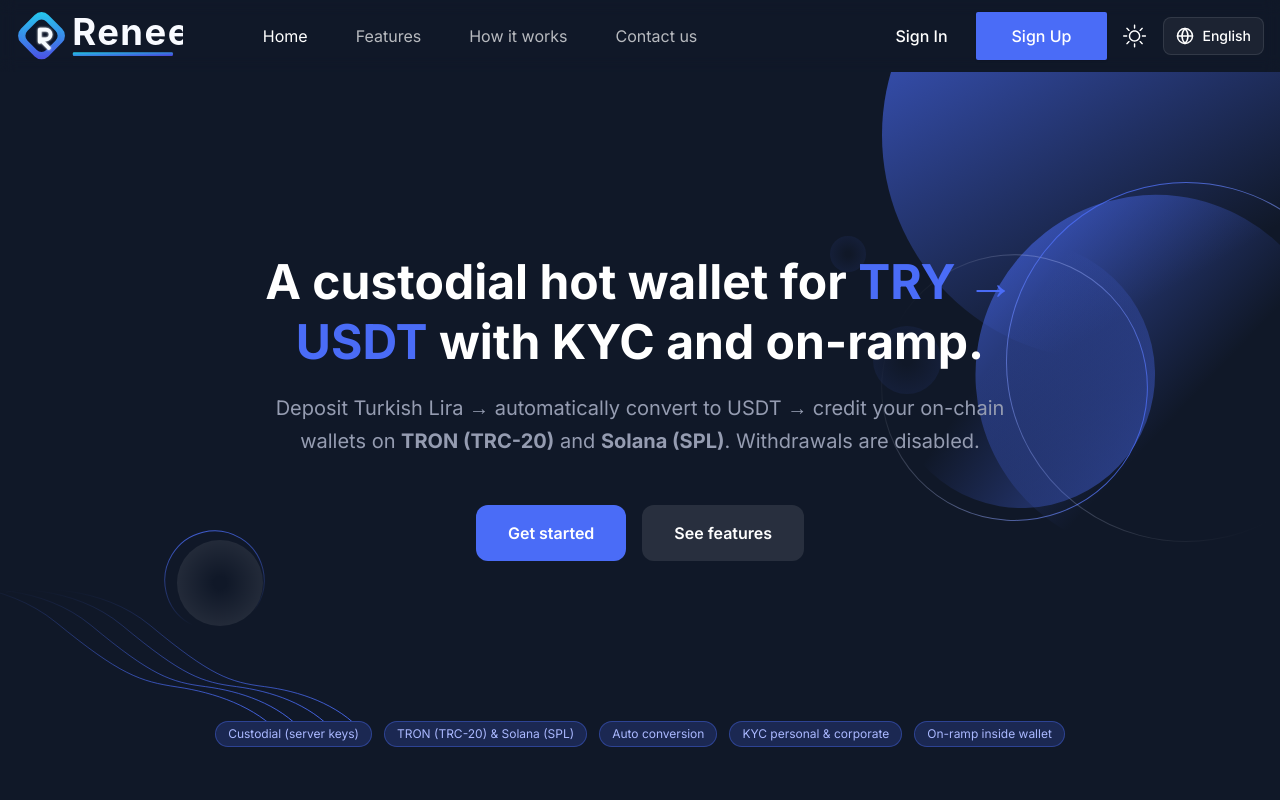
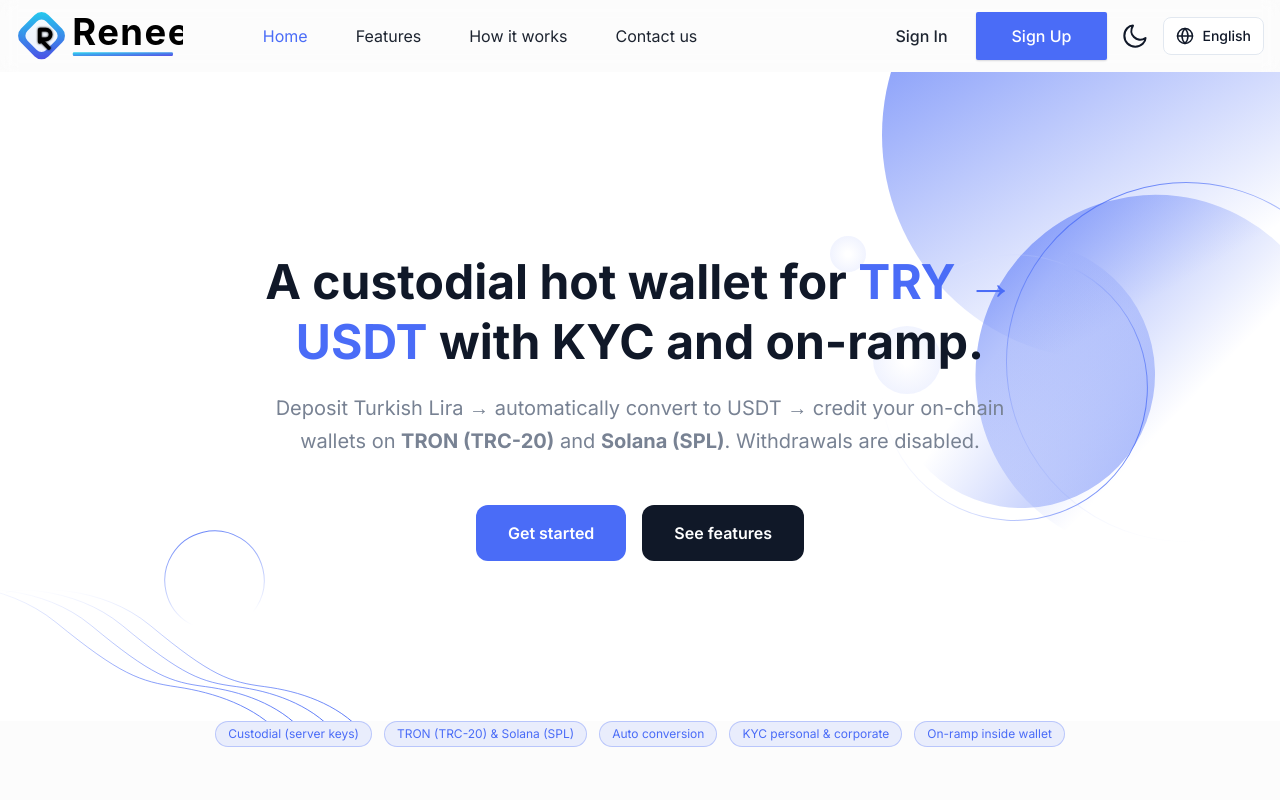
Before and after one commit to choyDev/Renee-wallet, a Next.js app: page / in a window 1280 px wide. Shown: the top 800 px of the page. Built offline with nearby package versions, Linux system fonts and the light colour scheme.

Commit message:
add Turkey language switcher

```diff
--- a/src/app/layout.tsx
+++ b/src/app/layout.tsx
@@ -25,16 +25,16 @@
 // }
 
 
+"use client";
+
 import { Outfit } from "next/font/google";
 import "./globals.css";
-import GoogleTranslateProvider from '@/components/i18n/GoogleTranslateProvider';
-
+import { ThemeProvider } from "next-themes";
+import GoogleTranslateProvider from "@/components/i18n/GoogleTranslateProvider";
 
 const outfit = Outfit({
   subsets: ["latin"],
 });
-
-
 
 export default function RootLayout({
   children,
@@ -43,16 +43,39 @@ export default function RootLayout({
 }) {
   return (
     <html lang="en" suppressHydrationWarning>
+      <head>
+        {/* Prevent dark/light flicker before hydration */}
+        <script
+          dangerouslySetInnerHTML={{
+            __html: `
+              (function() {
+                const theme = localStorage.getItem('theme');
+                if (theme === 'dark' || (!theme && window.matchMedia('(prefers-color-scheme: dark)').matches)) {
+                  document.documentElement.classList.add('dark');
+                } else {
+                  document.documentElement.classList.remove('dark');
+                }
+              })();
+            `,
+          }}
+        />
+      </head>
 
       <body className={`${outfit.className} bg-white dark:bg-gray-900`}>
+        <ThemeProvider
+          attribute="class"
+          defaultTheme="system"
+          enableSystem={true}
+        >
           {children}
           <GoogleTranslateProvider
             defaultLanguage="en"
             languages={[
-            { name: 'en', title: 'English' },
-            { name: 'tr', title: 'Türkçe' }
+              { name: "en", title: "English" },
+              { name: "tr", title: "Türkçe" },
             ]}
           />
+        </ThemeProvider>
       </body>
     </html>
   );
--- a/src/components/i18n/LanguageSwitcher.tsx
+++ b/src/components/i18n/LanguageSwitcher.tsx
@@ -84,7 +84,7 @@ export default function LanguageSwitcher({
     <div className="relative" ref={rootRef}>
       <button
         onClick={() => setOpen(v => !v)}
-        className="inline-flex items-center gap-2 rounded-lg border border-slate-200 bg-white px-3 py-2 text-sm font-medium
+        className="inline-flex items-center gap-2 rounded-lg border border-slate-200 bg-white px-3 py-2 text-sm text-black font-medium
                    hover:bg-slate-50 dark:border-white/10 dark:bg-white/5 dark:text-white"
         aria-haspopup="listbox"
         aria-expanded={open}
```
Lines whose indentation alone changed are shown as unchanged.
